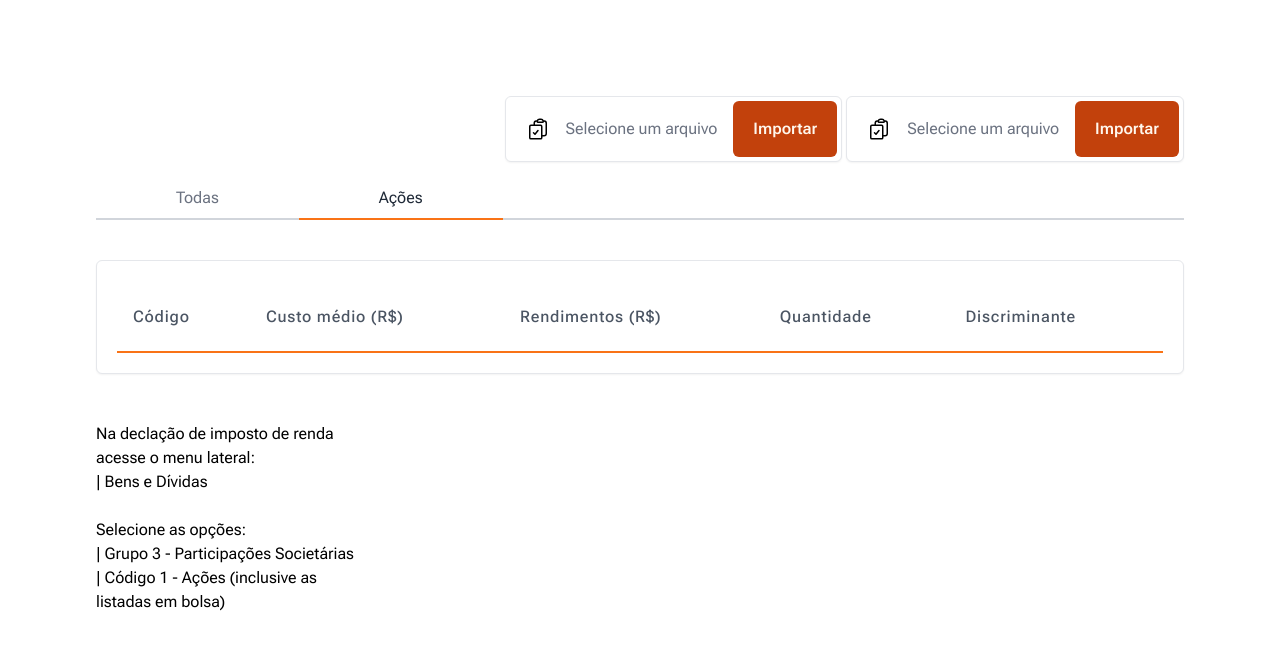
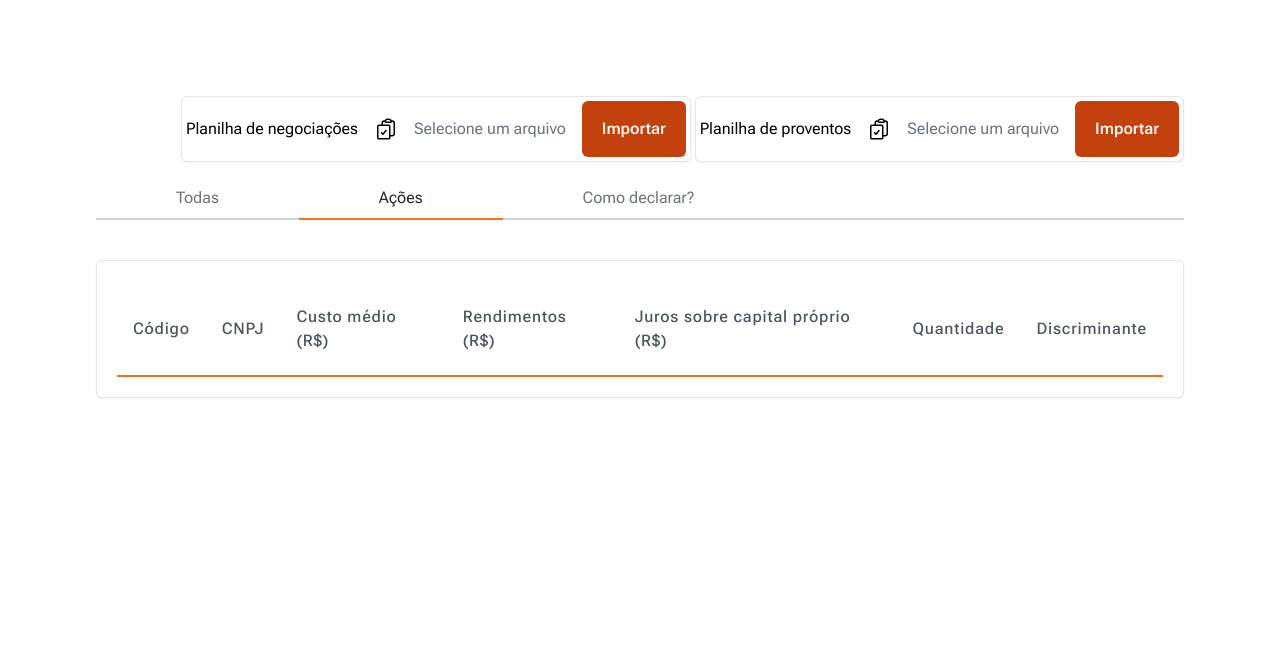
Before and after one commit to BrunoBatalha/IRPF-Easy, a Next.js app: page / in a window 1280 px wide. Both pictures are taken after a click on the button "Ações". Shown: the top 648 px of the page. Built offline with nearby package versions, Linux system fonts and the light colour scheme.

Commit message:
feat: implements incomes, jcp and search cnpj

```diff
--- a/src/app/page.tsx
+++ b/src/app/page.tsx
@@ -1,6 +1,6 @@
 'use client'
 
-import { Card, InputFile, Table, Tabs } from "@/modules/sharedModule/components"
+import { Card, IconInfo, IconSearch, InputFile, Table, Tabs } from "@/modules/sharedModule/components"
 import { ReactKey } from "@/modules/sharedModule/interfaces";
 import { DateService, NumberService, WorksheetService } from "@/modules/sharedModule/services";
 import { useEffect, useState } from "react";
@@ -36,6 +36,8 @@ interface GroupingStock {
   totalCost: number;
   discriminating: string;
   income: number;
+  jcp: number;
+  cnpj: string;
 }
 
 interface Stock {
@@ -67,6 +69,7 @@ type ResultFactory<TValue, TValueTable> = { value: TValue, mapperToTable: () =>
 type ResultFactoryStock = ResultFactory<Stock, TableListAllStocks>
 type ResultFactoryGroupingStock = ResultFactory<GroupingStock, TableListStockGrouping>;
 type ResultFactoryIncome = ResultFactory<Income, TableListIncomes>
+type ResultFactoryGroupingIncome = Pick<Income, 'eventType' | 'product' | 'value'>
 
 export default function Home() {
   const [fileStocksAndFiis, setFileStocksAndFiis] = useState<FileList | null>(null)
@@ -76,17 +79,22 @@ export default function Home() {
   const [isLoading, setIsLoading] = useState<boolean>(false)
 
   useEffect(() => {
+    if (fileStocksAndFiis?.length && fileIncome?.length) {
       handleOnChangeFile();
+    }
 
     async function handleOnChangeFile() {
-      if (!fileStocksAndFiis || fileStocksAndFiis.length === 0) {
+      setIsLoading(true)
+
+      if (!fileStocksAndFiis || fileStocksAndFiis.length === 0 || !fileIncome || fileIncome.length === 0) {
         setIsLoading(false);
         return
       }
 
-      const worksheetJson = await WorksheetService.worksheetsToJson<WorksheetStocksAndFiisItem[]>(fileStocksAndFiis.item(0)!)
+      const worksheetJsonStocks = await WorksheetService.worksheetsToJson<WorksheetStocksAndFiisItem[]>(fileStocksAndFiis.item(0)!)
+      const worksheetJsonIncomes = await WorksheetService.worksheetsToJson<WorksheetIncome[]>(fileIncome.item(0)!)
 
-      const list = worksheetJson.map<ResultFactoryStock>((w, index) => createStock({
+      const listStocks = worksheetJsonStocks.map<ResultFactoryStock>((w, index) => createStock({
         id: index,
         date: DateService.DDMMYYYYToDate(w["Data do Negócio"]),
         institution: w['Instituição'],
@@ -96,25 +104,7 @@ export default function Home() {
         transactionType: w["Tipo de Movimentação"]
       }))
 
-      const listWithoutEtfsAndFiis = list.filter(g => !g.value.tradingCode.includes('11'))
-      const groupings = createGroupingsFrom(listWithoutEtfsAndFiis);
-
-      setListStockGroupings(groupings)
-      setListAllStocks(listWithoutEtfsAndFiis)
-    }
-  }, [fileStocksAndFiis])
-
-  useEffect(() => {
-    handleOnChangeFile();
-
-    async function handleOnChangeFile() {
-      if (!fileIncome || fileIncome.length === 0) {
-        setIsLoading(false);
-        return
-      }
-
-      const worksheetJson = await WorksheetService.worksheetsToJson<WorksheetIncome[]>(fileIncome.item(0)!)
-      const list = worksheetJson.map<ResultFactoryIncome>((w, index) => createIncome({
+      const listIncomes = worksheetJsonIncomes.map<ResultFactoryIncome>((w, index) => createIncome({
         id: index,
         product: w['Produto'],
         eventType: w['Tipo de Evento'] as Income['eventType'],
@@ -123,26 +113,25 @@ export default function Home() {
         value: Number(w["Valor líquido"]),
       }))
 
-      const listWithoutEtfsAndFiis = list.filter(g => !g.value.product.includes('FII'))
+      const listStocksWithoutEtfsAndFiis = listStocks.filter(g => !g.value.tradingCode.includes('11'))
+      const listIncomesWithoutEtfsAndFiis = listIncomes.filter(g => !g.value.product.includes('FII'))
 
-      // const groupings = createGroupingsFrom(listWithoutEtfsAndFiis);
-      // TODO depoois de agrupar, devo  olhar para cada item e adicionar na listAllStocks com o valor do rendimento, devo criar colunas na tabela pra juros sobre capital proprio e dividendos totais
+      const groupingsIncomes = createGroupingsIncomes(listIncomesWithoutEtfsAndFiis)
+      const groupings = createGroupingsFrom(listStocksWithoutEtfsAndFiis, groupingsIncomes);
 
-      // setListStockGroupings(groupings)
-      // setListAllStocks(listWithoutEtfsAndFiis)
+      setListStockGroupings(groupings)
+      setListAllStocks(listStocksWithoutEtfsAndFiis)
     }
+  }, [fileStocksAndFiis, fileIncome])
 
-  }, [fileIncome])
 
   useEffect(() => setIsLoading(false), [listAllStocks])
 
   function onChangeFileStockAndFiis(filelist: FileList | null) {
-    setIsLoading(true)
     setFileStocksAndFiis(filelist)
   }
 
   function onChangeFileIncome(filelist: FileList | null) {
-    setIsLoading(true)
     setFileIncome(filelist)
   }
 
@@ -150,14 +139,16 @@ export default function Home() {
     <main className="flex min-h-screen flex-col p-24">
       <section className="flex justify-end items-end mb-4 gap-1">
         <Card className="items-center !p-1">
+          <div>Planilha de negociações</div>
           <InputFile onChange={onChangeFileStockAndFiis} value={fileStocksAndFiis} labelId="fileStock" />
         </Card>
 
         <Card className="items-center !p-1">
+          <div>Planilha de proventos</div>
           <InputFile onChange={onChangeFileIncome} value={fileIncome} labelId="fileIncome" />
         </Card>
       </section>
-      <Tabs initialTab={0} tabs={['Todas', 'Ações']}>
+      <Tabs initialTab={0} tabs={['Todas', 'Ações', 'Como declarar?']}>
         <Card>
           <Table<Stock>
             isLoading={isLoading}
@@ -171,41 +162,51 @@ export default function Home() {
             ]}
           />
         </Card>
+        <section>
           <Card>
             <Table<GroupingStock>
               isLoading={isLoading}
               list={listStockGroupings.map(l => l.mapperToTable())}
               headers={[
                 { value: 'Código', accessor: 'code' },
+                { value: 'CNPJ', accessor: 'cnpj' },
                 { value: 'Custo médio (R$)', accessor: 'totalAverageCost' },
                 { value: 'Rendimentos (R$)', accessor: 'income' },
+                { value: 'Juros sobre capital próprio (R$)', accessor: 'jcp' },
                 { value: 'Quantidade', accessor: 'totalQuantity' },
                 { value: 'Discriminante', accessor: 'discriminating' },
               ]}
             />
           </Card>
+        </section>
+        <section>
+          <Card className="my-8 flex flex-col">
+            <div className="flex items-center mb-3">
+              <span className="inline-flex text-yellow-500"><IconInfo /></span>
+              <span className="pl-4">Como declarar?</span>
+            </div>
+            <div className="pl-10 leading-8">
+              <ol className="mb-4">
+                <li>1º Acesse o menu lateral “Bens e Dívidas”</li>
+                <li>2º Selecione as opções  “Grupo 3 - Participações Societárias” e “Código 1 - Ações (inclusive as listadas em bolsa)”</li>
+              </ol>
+
+              <span>Levando em conta a tabela a baixo, preencha:</span>
+              <ol>
+                <li>1º Em “código de negociação” coloque o Código;</li>
+                <li>2º Em “CNPJ” coloque o CNPJ;</li>
+                <li>3º Em “Discriminação” coloque o “Discriminante”;</li>
+                <li>4º Em “Valor em 31/12/(ultimo ano) R$” coloque o Custo médio total;</li>
+              </ol>
+            </div>
+          </Card>
+        </section>
       </Tabs>
-
-
-      <div className="grid xl:grid-cols-4 md:grid-cols-3 sm:grid-cols-2 gap-4 mt-12">
-        <ul>
-          <li className="mb-4">
-            Na declação de imposto de renda acesse o menu lateral: <br />
-            | Bens e Dívidas <br />
-            <br />
-            Selecione as opções:<br />
-            | Grupo 3 - Participações Societárias<br />
-            | Código 1 - Ações (inclusive as listadas em bolsa)
-          </li>
-        </ul>
-      </div>
-
-
     </main>
   )
 }
 
-function createGroupingsFrom(listWithoutEtfsAndFiis: ResultFactoryStock[]) {
+function createGroupingsFrom(listWithoutEtfsAndFiis: ResultFactoryStock[], listIncomeWithoutFiis: ResultFactoryGroupingIncome[]) {
   const grouped = listWithoutEtfsAndFiis.reduce<{ [k: string]: ResultFactoryGroupingStock; }>((acc, { value: item }) => {
     if (acc[item.tradingCode]) {
       const totalQuantity = acc[item.tradingCode].value.totalQuantity + item.quantity;
@@ -220,21 +221,85 @@ function createGroupingsFrom(listWithoutEtfsAndFiis: ResultFactoryStock[]) {
       });
     } else {
       const avarageCost = item.totalCost / item.quantity;
+      const income = getIncome(listIncomeWithoutFiis, item)
+      const jcp = getJcp(listIncomeWithoutFiis, item)
+
       acc[item.tradingCode] = createGroupingStock({
         code: item.tradingCode,
         totalQuantity: item.quantity,
         totalAverageCost: avarageCost,
         totalCost: item.totalCost,
         discriminating: createDiscriminating(item.quantity, item, avarageCost),
-        income: 0,
+        income: income ?? 0,
+        jcp: jcp ?? 0,
+        cnpj: `https://www.google.com/search?q=cnpj+da+${item.tradingCode}`
       });
     }
 
     return acc;
   }, {});
 
-  const groupings = Object.entries(grouped).map(g => g[1]);
-  return groupings;
+  return Object.entries(grouped).map(g => g[1]);
+}
+
+function createGroupingsIncomes(listIncomeWithoutFiis: ResultFactoryIncome[]) {
+  const grouped = listIncomeWithoutFiis.reduce<{ [k: string]: ResultFactoryGroupingIncome; }>((acc, { value: item }) => {
+    if (acc[item.product]) {
+      const sumValueTotal = acc[item.product].value + item.quantity;
+      acc[item.product] = { ...item, value: sumValueTotal }
+    } else {
+      acc[item.product] = {
+        ...item,
+        product: item.product,
+        value: item.value,
+        eventType: item.eventType,
+      }
+    }
+
+    return acc;
+  }, {});
+
+  return Object.entries(grouped).map(g => g[1]);
+}
+
+function getIncome(listIncomeWithoutFiis: ResultFactoryGroupingIncome[], item: Stock) {
+  const { isStockFractional, tradingCodeLowerCase } = getInfoStock(item);
+
+  if (isStockFractional) {
+    return listIncomeWithoutFiis.find(i =>
+      (i.eventType === 'Dividendo' || i.eventType === 'Rendimento') &&
+      i.product.toLowerCase().includes(tradingCodeLowerCase.substring(0, tradingCodeLowerCase.length - 1))
+    )?.value;
+  }
+
+  return listIncomeWithoutFiis.find(i =>
+    (i.eventType === 'Dividendo' || i.eventType === 'Rendimento') &&
+    i.product.toLowerCase().includes(tradingCodeLowerCase)
+  )?.value;
+}
+
+function getJcp(listIncomeWithoutFiis: ResultFactoryGroupingIncome[], item: Stock) {
+  const { isStockFractional, tradingCodeLowerCase } = getInfoStock(item);
+
+  if (isStockFractional) {
+    return listIncomeWithoutFiis.find(i =>
+      (i.eventType === 'Juros Sobre Capital Próprio') &&
+      i.product.toLowerCase().includes(tradingCodeLowerCase.substring(0, tradingCodeLowerCase.length - 1))
+    )?.value;
+  }
+
+  return listIncomeWithoutFiis.find(i =>
+    (i.eventType === 'Juros Sobre Capital Próprio') &&
+    i.product.toLowerCase().includes(tradingCodeLowerCase)
+  )?.value;
+}
+
+function getInfoStock(item: Stock) {
+  const tradingCodeLowerCase = item.tradingCode.toLowerCase();
+  const lastCharacter = tradingCodeLowerCase[tradingCodeLowerCase.length - 1];
+  const penultimateCharacter = tradingCodeLowerCase[tradingCodeLowerCase.length - 2];
+  const isStockFractional = lastCharacter.toUpperCase() === 'F' && !isNaN(Number(penultimateCharacter));
+  return { isStockFractional, tradingCodeLowerCase };
 }
 
 function createDiscriminating(totalQuantity: number, item: Stock, avarageCost: number): string {
@@ -252,7 +317,7 @@ function createStock(stock: Stock): ResultFactoryStock {
       quantity: stock.quantity,
       totalCost: NumberService.formatToCurrency(stock.totalCost),
       tradingCode: stock.tradingCode,
-      transactionType: stock.transactionType
+      transactionType: stock.transactionType,
     })
   }
 }
@@ -272,7 +337,6 @@ function createIncome(income: Income): ResultFactoryIncome {
   }
 }
 
-
 function createGroupingStock(groupingStock: GroupingStock): ResultFactoryGroupingStock {
   return {
     value: groupingStock,
@@ -283,7 +347,9 @@ function createGroupingStock(groupingStock: GroupingStock): ResultFactoryGroupin
       income: NumberService.formatToCurrency(groupingStock.income),
       reactKey: groupingStock.code,
       totalCost: NumberService.formatToCurrency(groupingStock.totalCost),
-      totalQuantity: groupingStock.totalQuantity
+      totalQuantity: groupingStock.totalQuantity,
+      jcp: NumberService.formatToCurrency(groupingStock.jcp),
+      cnpj: <a href={groupingStock.cnpj} target="_blank" className="inline-flex text-blue-600 hover:text-blue-900" title="Procurar CNPJ"><IconSearch /></a>
     })
   }
 }
--- a/src/modules/sharedModule/components/card/Card.tsx
+++ b/src/modules/sharedModule/components/card/Card.tsx
@@ -1,5 +1,5 @@
 interface Props {
-    children: React.ReactElement,
+    children: React.ReactNode,
     className?: string
 }
 
--- a/src/modules/sharedModule/components/index.ts
+++ b/src/modules/sharedModule/components/index.ts
@@ -1,6 +1,8 @@
 export { default as Table } from './table/Table'
 export { default as Card } from './card/Card'
 export { default as IconFile } from './icons/IconFile'
+export { default as IconInfo } from './icons/IconInfo'
+export { default as IconSearch } from './icons/IconSearch'
 export { default as InputFile } from './inputFile/InputFile'
 export { default as Spinner } from './spinner/Spinner'
 export { default as Tabs } from './tabs/Tabs'
--- a/src/modules/sharedModule/components/table/Table.tsx
+++ b/src/modules/sharedModule/components/table/Table.tsx
@@ -52,8 +52,8 @@ export default function Table<TListItem>({ list, isLoading, headers }: Props<TLi
                     )}
 
                     {!isLoading && list.map((item) => (
-                        <tr key={item.reactKey} className="text-gray-600 border-solid border-gray-100 border-b-2">
-                            {headers.map((h, i) => <td key={i} className="px-4 py-4" align="left">{valueToCell(item[h.accessor])}</td>)}
+                        <tr key={item.reactKey} className="text-gray-600 even:bg-orange-50">
+                            {headers.map((h, i) => <td key={i} className="px-4 py-5" align="left">{valueToCell(item[h.accessor])}</td>)}
                         </tr>
                     ))}
                 </tbody>
```
Also changed, not shown: src/modules/sharedModule/components/icons/IconInfo.tsx (added, +7 -0 lines), src/modules/sharedModule/components/icons/IconSearch.tsx (added, +7 -0 lines). Lines whose indentation alone changed are shown as unchanged.
